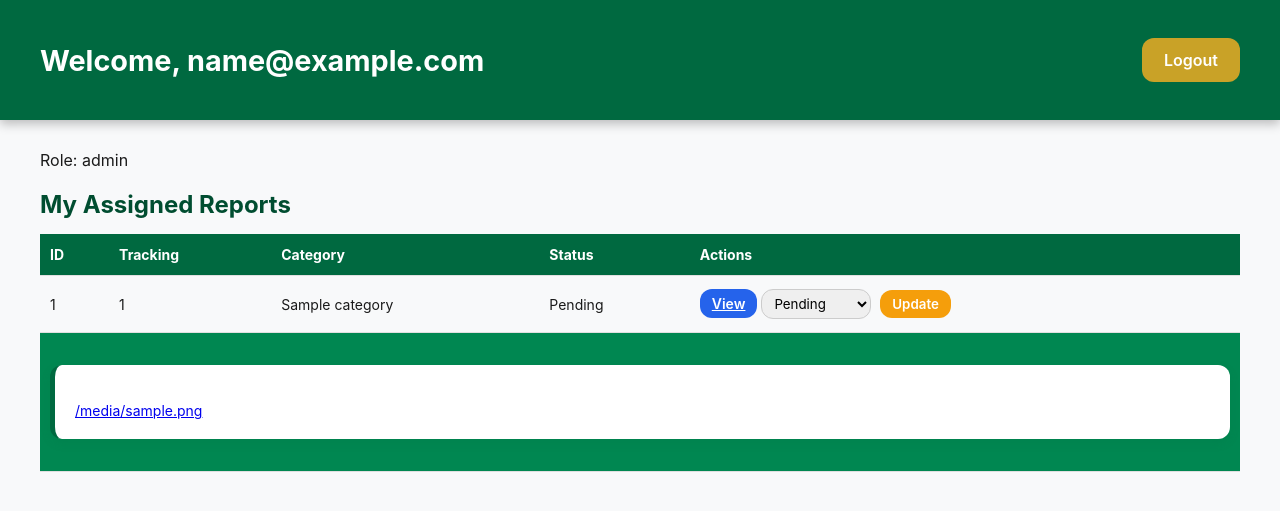
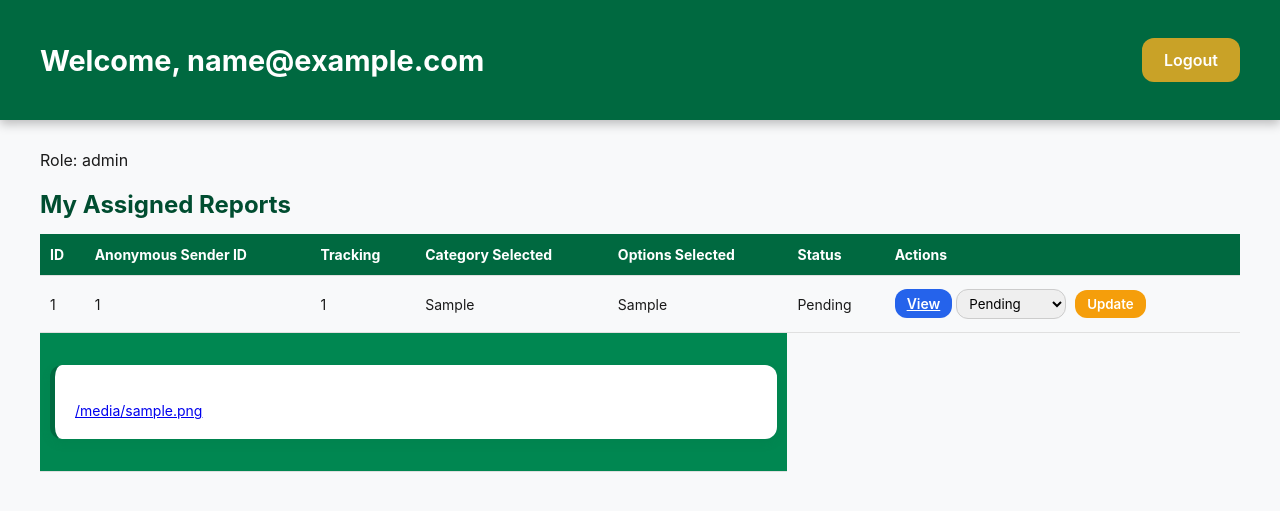
Before and after one commit to smintech/reportsystemapp, a Flask app: template templates/staff_dashboard.html in a window 1280 px wide. Shown: the top 511 px of the page. Run offline with Flask 3, Linux system fonts and the light colour scheme; the template is opened without the code that fills it: most values are stand-ins (such as "Sample title", 1, 10 or a date in 2020); some libraries are stand-ins or nearby versions.

Commit message:
Update staff_dashboard.html

```diff
--- a/templates/staff_dashboard.html
+++ b/templates/staff_dashboard.html
@@ -264,14 +264,17 @@
     <div style="overflow-x:auto;">
         <table>
             <thead>
-                <tr><th>ID</th><th>Tracking</th><th>Category</th><th>Status</th><th>Actions</th></tr>
+                <tr><th>ID</th><th>Anonymous Sender ID</th><th>Tracking</th><th>Category Selected</th><th>Options Selected</th>
+                    <th>Status</th><th>Actions</th></tr>
             </thead>
             <tbody>
                 {% for r in reports %}
                 <tr>
                     <td>{{ r.id }}</td>
+                    <td>{{ r.anon_id }}</td>
                     <td>{{ r.tracking_id }}</td>
-                    <td>{{ r.category }}</td>
+                    <td>{{ r.category_group }}</td>
+                    <td>{{ r.options_group }}</td>
                     <td>{{ r.status }}</td>
                     <td>
                         <a href="{{ url_for('view_report', rid=r.id) }}" class="btn-table btn-view">View</a>
```
